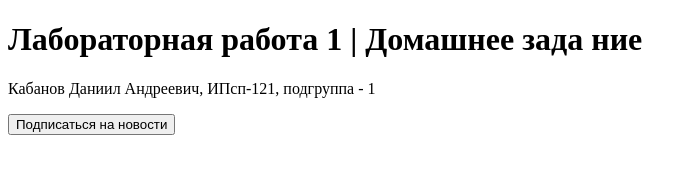
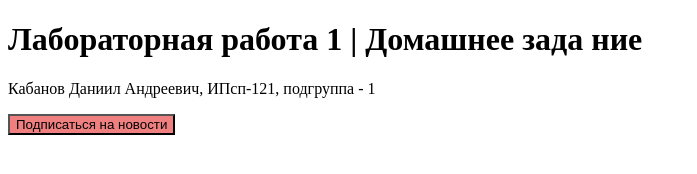
Before and after one commit to Kabinchi/HomeWork, a plain HTML site: page index.html in a window 1280 px wide. Shown: the whole page, without its empty margins (0-697 px from the left). Drawn offline with Linux system fonts and the light colour scheme.

Commit message:
Изменение в файле index.html| цвет кнопки подписки

```diff
--- a/index.html
+++ b/index.html
@@ -8,6 +8,6 @@
 <body>
     <h1>Лабораторная работа 1 | Домашнее зада ние</h1>
     <p>Кабанов Даниил Андреевич, ИПсп-121, подгруппа - 1</p>
-    <button>Подписаться на новости</button>
+    <button style="background-color: lightcoral;">Подписаться на новости</button>
 </body>
 </html>
```
